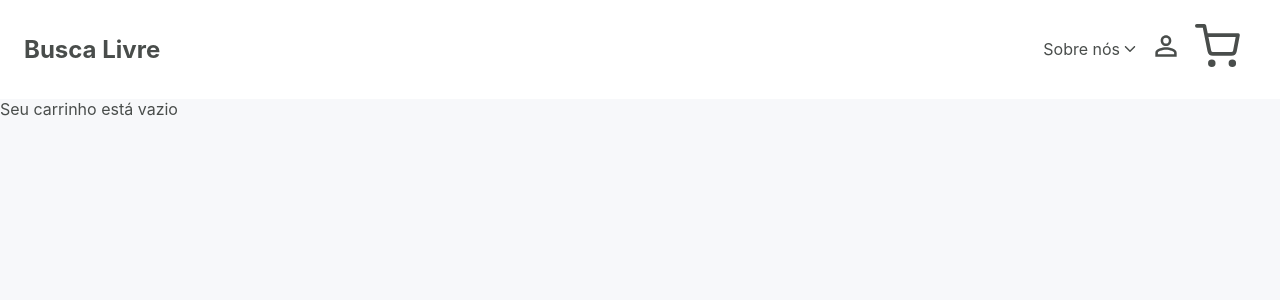
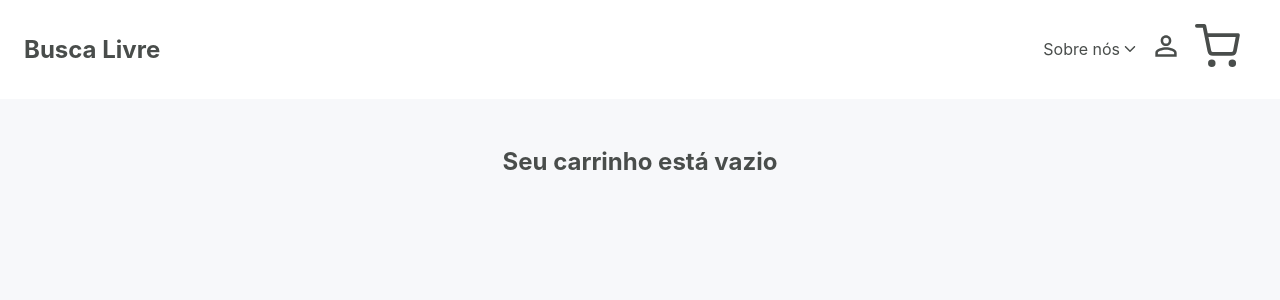
Before and after one commit to o-flores/busca-livre, a React (Create React App) app: page /cart in a window 1280 px wide. Shown: the top 300 px of the page. Built offline with nearby package versions, Linux system fonts and the light colour scheme.

Commit message:
feat: muda nome de classe e adiciona estilo

```diff
--- a/src/components/EmptyCart.jsx
+++ b/src/components/EmptyCart.jsx
@@ -1,11 +1,12 @@
 import React from 'react';
+import '../styles/emptycart.css'
 
 class EmptyCart extends React.Component {
   render() {
     return (
-      <p data-testid="shopping-cart-empty-message">
+      <h2 className="shopping-cart-empty-message">
         Seu carrinho está vazio
-      </p>
+      </h2>
     );
   }
 }
--- /dev/null
+++ b/src/styles/emptycart.css
@@ -0,0 +1,4 @@
+.shopping-cart-empty-message {
+  text-align: center;
+  margin-top: 3rem;
+}
```
